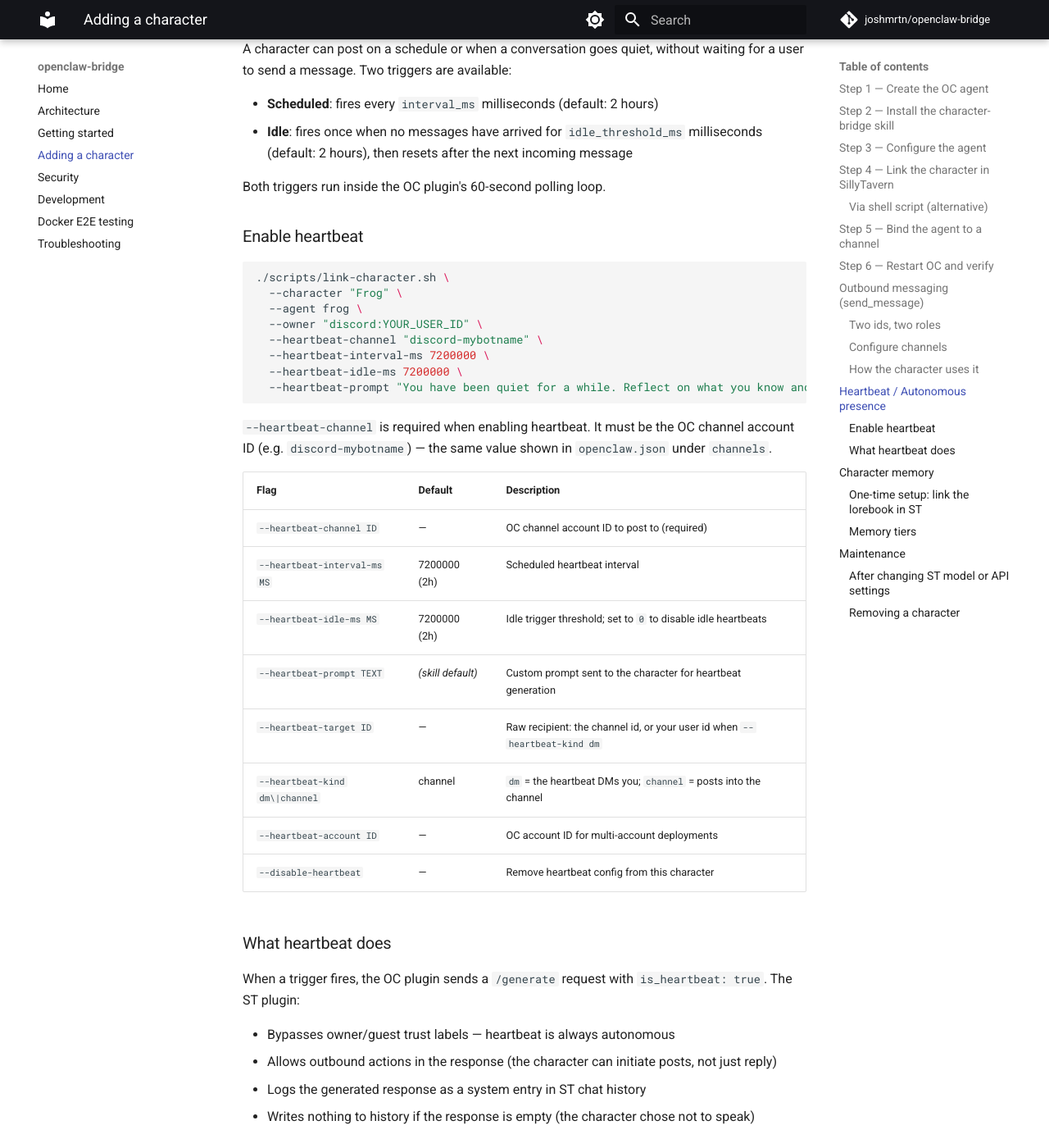
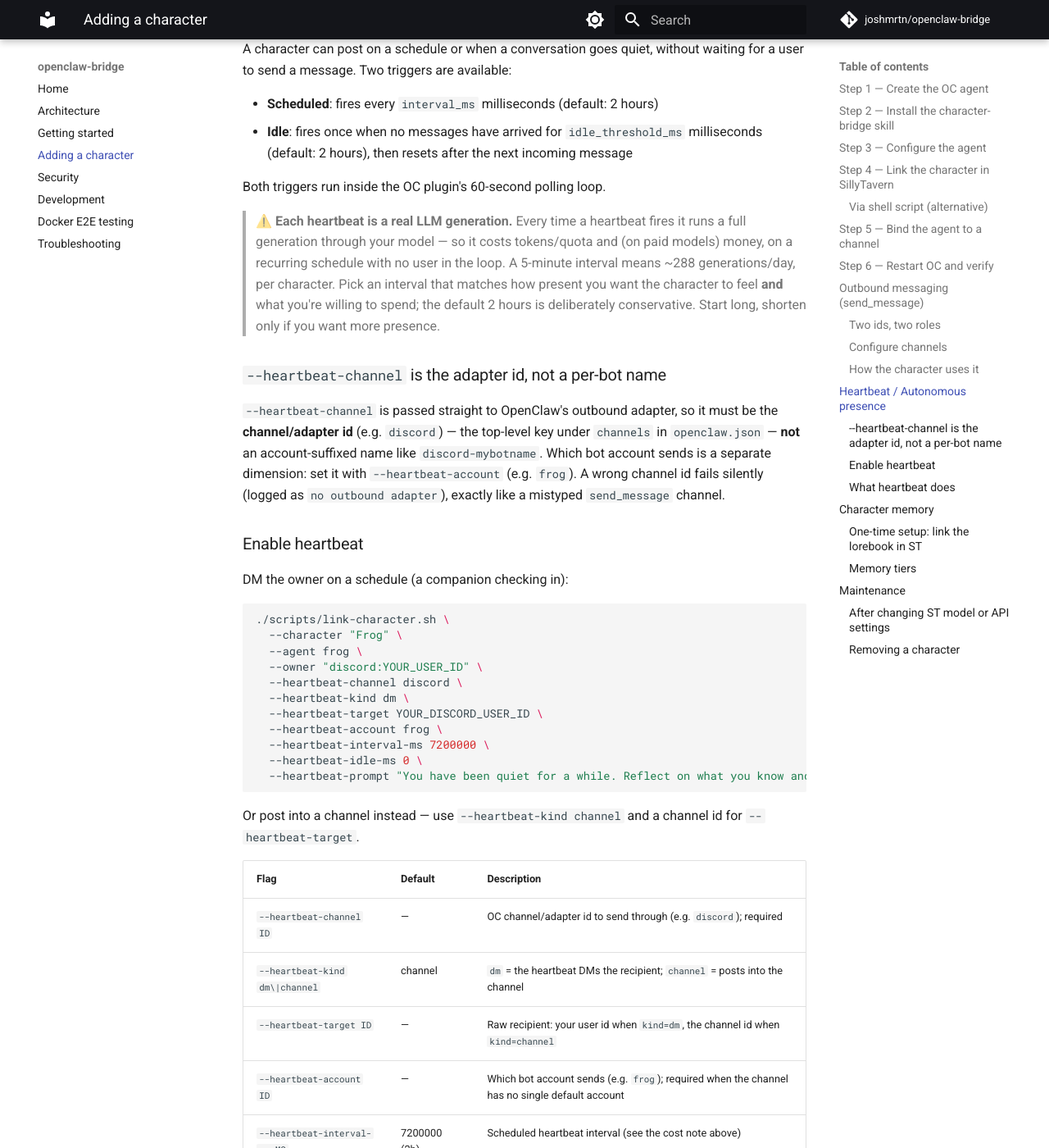
Before and after one commit to joshmrtn/openclaw-bridge, an MkDocs documentation site: the page built from docs/adding-a-character.md, in a window 1280 px wide and 1400 px high, scrolled down 6017 px. Shown: the whole window at 82% size. Built offline with MkDocs 1.6.1 and Material for MkDocs 9.7.7, drawn with Linux system fonts in a browser that asks for light colours; comment, search, counter and statistics services are not loaded.

Commit message:
docs: clarify heartbeat config — adapter id + cost impact + DM example (#255)
The heartbeat docs example used `--heartbeat-channel "discord-mybotname"`, but
the heartbeat channel id is passed straight to the OC outbound adapter, so it
must be the channel/adapter id (e.g. `discord`) — not an account-suffixed name.
This is the same class of mistake #250 fixed for send_message; following the old
doc would make heartbeats silently fail (`no outbound adapter`).

- Correct `--heartbeat-channel` to the adapter id; document `--heartbeat-account`
  as the separate "which bot sends" dimension (required when no default account).
- Add a cost-impact warning: each heartbeat is a real LLM generation, recurring
  with no user in the loop — pick the interval accordingly.
- Add a DM example and reorder the flag table for the dm/channel model.

Co-authored-by: Claude Opus 4.8 <noreply@anthropic.com>

````diff
--- a/docs/adding-a-character.md
+++ b/docs/adding-a-character.md
@@ -238,30 +238,41 @@ A character can post on a schedule or when a conversation goes quiet, without wa
 
 Both triggers run inside the OC plugin's 60-second polling loop.
 
+> **⚠️ Each heartbeat is a real LLM generation.** Every time a heartbeat fires it runs a full generation through your model — so it costs tokens/quota and (on paid models) money, on a recurring schedule with no user in the loop. A 5-minute interval means ~288 generations/day, per character. Pick an interval that matches how present you want the character to feel **and** what you're willing to spend; the default 2 hours is deliberately conservative. Start long, shorten only if you want more presence.
+
+### `--heartbeat-channel` is the adapter id, not a per-bot name
+
+`--heartbeat-channel` is passed straight to OpenClaw's outbound adapter, so it must be the **channel/adapter id** (e.g. `discord`) — the top-level key under `channels` in `openclaw.json` — **not** an account-suffixed name like `discord-mybotname`. Which bot account sends is a separate dimension: set it with `--heartbeat-account` (e.g. `frog`). A wrong channel id fails silently (logged as `no outbound adapter`), exactly like a mistyped `send_message` channel.
+
 ### Enable heartbeat
+
+DM the owner on a schedule (a companion checking in):
 
 ```bash
 ./scripts/link-character.sh \
   --character "Frog" \
   --agent frog \
   --owner "discord:YOUR_USER_ID" \
-  --heartbeat-channel "discord-mybotname" \
+  --heartbeat-channel discord \
+  --heartbeat-kind dm \
+  --heartbeat-target YOUR_DISCORD_USER_ID \
+  --heartbeat-account frog \
   --heartbeat-interval-ms 7200000 \
-  --heartbeat-idle-ms 7200000 \
+  --heartbeat-idle-ms 0 \
   --heartbeat-prompt "You have been quiet for a while. Reflect on what you know and share something meaningful."
 ```
 
-`--heartbeat-channel` is required when enabling heartbeat. It must be the OC channel account ID (e.g. `discord-mybotname`) — the same value shown in `openclaw.json` under `channels`.
+Or post into a channel instead — use `--heartbeat-kind channel` and a channel id for `--heartbeat-target`.
 
 | Flag | Default | Description |
 |---|---|---|
-| `--heartbeat-channel ID` | — | OC channel account ID to post to (required) |
-| `--heartbeat-interval-ms MS` | 7200000 (2h) | Scheduled heartbeat interval |
+| `--heartbeat-channel ID` | — | OC channel/adapter id to send through (e.g. `discord`); required |
+| `--heartbeat-kind dm\|channel` | channel | `dm` = the heartbeat DMs the recipient; `channel` = posts into the channel |
+| `--heartbeat-target ID` | — | Raw recipient: your user id when `kind=dm`, the channel id when `kind=channel` |
+| `--heartbeat-account ID` | — | Which bot account sends (e.g. `frog`); required when the channel has no single default account |
+| `--heartbeat-interval-ms MS` | 7200000 (2h) | Scheduled heartbeat interval (see the cost note above) |
 | `--heartbeat-idle-ms MS` | 7200000 (2h) | Idle trigger threshold; set to `0` to disable idle heartbeats |
 | `--heartbeat-prompt TEXT` | _(skill default)_ | Custom prompt sent to the character for heartbeat generation |
-| `--heartbeat-target ID` | — | Raw recipient: the channel id, or your user id when `--heartbeat-kind dm` |
-| `--heartbeat-kind dm\|channel` | channel | `dm` = the heartbeat DMs you; `channel` = posts into the channel |
-| `--heartbeat-account ID` | — | OC account ID for multi-account deployments |
 | `--disable-heartbeat` | — | Remove heartbeat config from this character |
 
 ### What heartbeat does
````
